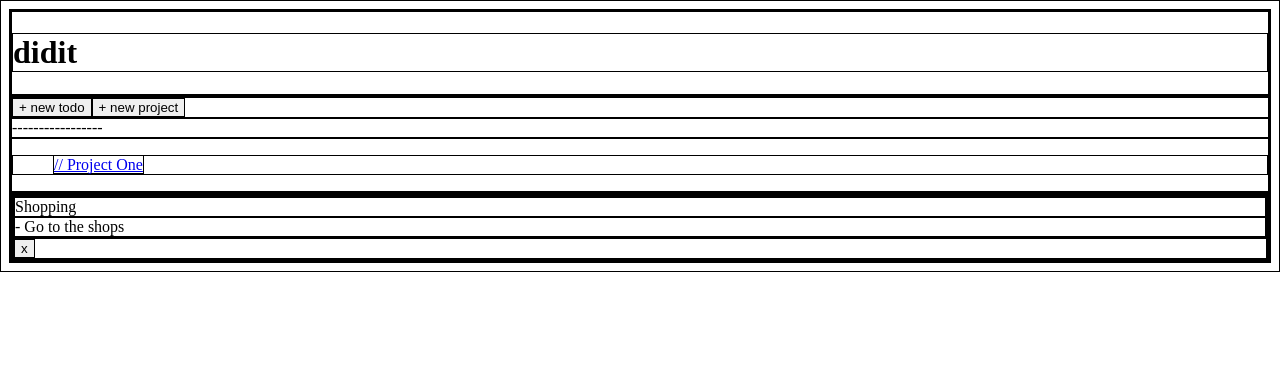
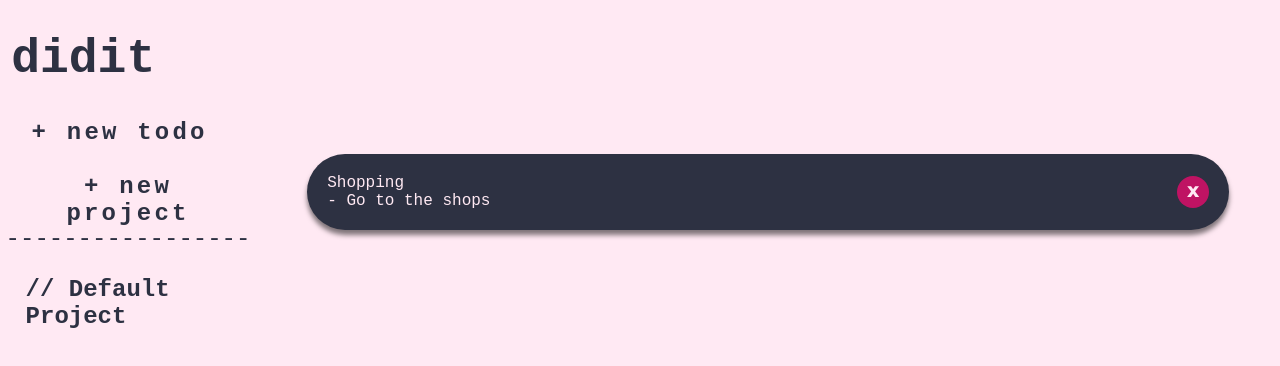
Before and after one commit to jckstllrd/TOP-todo-app, a website built with webpack: page src/index.html in a window 1280 px wide. Built offline with nearby package versions, Linux system fonts and the light colour scheme.

Commit message:
Revert "Load in project starting template"
This reverts commit 8b0715a2c73363c4f296b846a5447094c1698dbb.

```diff
--- /dev/null
+++ b/src/domController.js
@@ -0,0 +1,37 @@
+export default class domController {
+  constructor() {
+    this.handleTodoClick = this.handleTodoClick.bind(this);
+    this.handleProjectClick = this.handleProjectClick.bind(this);
+  }
+
+  handleTodoClick(e) {
+    console.log("clicked todo");
+    console.log(e);
+    /*
+
+    */
+   const todoForm = document.querySelector(".todo-form-container")
+   todoForm.showModal()
+  }
+
+  handleProjectClick(e) {
+    console.log("clicked project");
+    console.log(e);
+  }
+
+  initialiseButtons() {
+    console.log("running buttons");
+
+    const newTodoBtn = document.querySelector(".new-todo-btn");
+    const newProjectBtn = document.querySelector(".new-project-btn");
+    const submitTodo = document.querySelector(".submit-todo")
+
+
+    newTodoBtn.addEventListener("click", this.handleTodoClick);
+    newProjectBtn.addEventListener("click", this.handleProjectClick);
+  }
+
+  displayTodos() {}
+
+  displayProjects() {}
+}
--- a/src/index.html
+++ b/src/index.html
@@ -3,7 +3,7 @@
   <head>
     <meta charset="UTF-8" />
     <meta name="viewport" content="width=device-width, initial-scale=1.0" />
-    <title>Document</title>
+    <title>didit</title>
   </head>
   <body>
     <header>
@@ -22,7 +22,7 @@
         ><button class="new-project-btn">+ new project</button>
       </div>
       <div class="break">-----------------</div>
-      <div class="project-list"><ul><a href="#">//  Project One</a></ul></div>
+      <div class="project-list"><ul><a href="#">//  Default Project</a></ul></div>
     </div>
     <div class="content">
       <div class="display-container">
--- a/src/index.js
+++ b/src/index.js
@@ -1,9 +1,16 @@
-import "./styles.css"
+import "./styles.css";
+console.log('here');
 
-console.log("setup project")
+import Controller from "./domController";
+
+const domController = new Controller();
+console.log('running buttons');
+
+console.log(domController);
+
+domController.initialiseButtons();
 
 
-
-if (process.env.NODE_ENV !== 'production') {
-   console.log('Looks like we are in development mode!');
- }
+if (process.env.NODE_ENV !== "production") {
+  console.log("Looks like we are in development mode!");
+}
--- a/src/styles.css
+++ b/src/styles.css
@@ -1,3 +1,225 @@
 * {
+  font-family: "Courier New", Courier, monospace;
+  /* border: 1px solid black; */
+}
+
+html,
+body {
+  margin: 0;
+  height: 100%;
+}
+
+body {
+  display: grid;
+  grid-template-columns: 1fr 4fr;
+  grid-template-rows: 1fr 8fr;
+  grid-template-areas: "header header" "sidebar content";
+  background-color: #ffe9f3;
+  color: #2d3142;
+}
+
+/* Forms styling */
+
+.form-container {
+  display: block;
+  justify-content: center;
+  align-items: center;
+  position: fixed;
+  top: 30%;
+  border: 1px solid red;
+
+}
+
+.blur {
+  filter: blur(3px);
+}
+
+/* Header and Nav bar section */
+
+header {
+  grid-area: header;
+  background-color: #ffe9f3;
+  display: flex;
+  justify-content: space-between;
+  align-items: center;
+}
+
+.site-logo {
+  display: flex;
+  width: 13%;
+  justify-content: center;
+}
+
+.site-logo h1:hover {
+  color: #bf1363;
+}
+
+header h1 {
+  font-size: 3rem;
+  color: #2d3142;
+  font-weight: 900;
+  font-family: monospace;
+}
+
+nav {
+  width: 50%;
+  display: flex;
+  justify-content: space-evenly;
+}
+
+nav > button {
+  background: none;
+  color: #2d3142;
+  border: none;
+  font-size: 1.5rem;
+  font-weight: 600;
+  letter-spacing: 0.2rem;
+}
+
+nav > button:hover {
+  text-decoration: underline;
+  color: #bf1363;
+  text-underline-offset: 0.5rem;
+}
+
+/* Sidebar section */
+
+.sidebar {
+  grid-area: sidebar;
+  background-color: #ffe9f3;
+  color: #2d3142;
+  display: flex;
+  flex-direction: column;
+  justify-content: flex-start;
+  align-items: center;
+  font-size: 1.5rem;
+}
+
+.actions-wrapper {
+  display: flex;
+  height: 15%;
+  width: 80%;
+  flex-direction: column;
+  align-items: flex-start;
+  gap: 25px;
+}
+
+.actions-wrapper > * {
+  font-size: 1.5rem;
+}
+
+.actions-wrapper button {
+  background: none;
+  color: #2d3142;
+  font-weight: 600;
+  letter-spacing: 0.2rem;
+  border: none;
+}
+
+.actions-wrapper button:hover {
+  text-decoration: underline;
+  text-underline-offset: 0.5rem;
+  color: #bf1363;
+}
+
+/* .sidebar > * {
+  border: 1px solid black;
+} */
+
+.project-list {
+  width: 80%;
+}
+
+.sidebar ul {
+  display: flex;
+  flex-direction: column;
+  justify-content: flex-start;
+  width: 90%;
+  padding: 0;
+}
+
+/* .sidebar ul > * {
+  border: 1px solid black;
+} */
+
+.sidebar ul a {
+  text-decoration: none;
+  color: #2d3142;
+  font-weight: 600;
+}
+
+.sidebar ul a:hover {
+  color: #4a7856;
+  text-decoration: underline;
+  text-underline-offset: 0.5rem;
+}
+
+.sidebar ul a::selection {
+  color: #4a7856;
+}
+
+/* Content section */
+
+.content {
+  grid-area: content;
+  height: 100%;
+  display: flex;
+  justify-content: center;
+  align-items: center;
+}
+
+/* .content > * {
     border: 1px solid black;
+} */
+.display-container {
+  height: 90%;
+  width: 90%;
+  display: grid;
+  /* grid-template-columns: repeat(3, 1fr); */
+  grid-template-rows: repeat(8, 1fr);
+  /* overflow: hidden; */
+  gap: 15px;
 }
+
+.card {
+  display: grid;
+  grid-template-columns: 4fr 1fr;
+  padding: 20px;
+  background-color: #2d3142;
+  color: #ffe9f3;
+  border-radius: 40px;
+  box-shadow: 0 5px 5px rgba(0.1, 0.1, 0.1, 0.5);
+  transition: all 0.4s ease;
+}
+
+.details {
+  display: grid;
+}
+.todo-btns {
+  display: flex;
+  justify-content: flex-end;
+  align-items: center;
+}
+
+.todo-btns .delete {
+  width: auto;
+  background-color: #bf1363;
+  border: none;
+  color: #ffe9f3;
+  font-weight: 1000;
+  font-size: 1.2rem;
+  border-radius: 20px;
+  height: 2rem;
+  width: 2rem;
+}
+
+.card:hover {
+  transform: translateY(-5px);
+  box-shadow: 0 5px 15px rgba(0.1, 0.1, 0.1, 0.5);
+}
+
+/* Practical styling */
+
+.hidden {
+  display: none;
+}
```
Also changed, not shown: src/appController.js (deleted), src/localStorage.js (deleted), src/todo.js (deleted), 1 other file.
